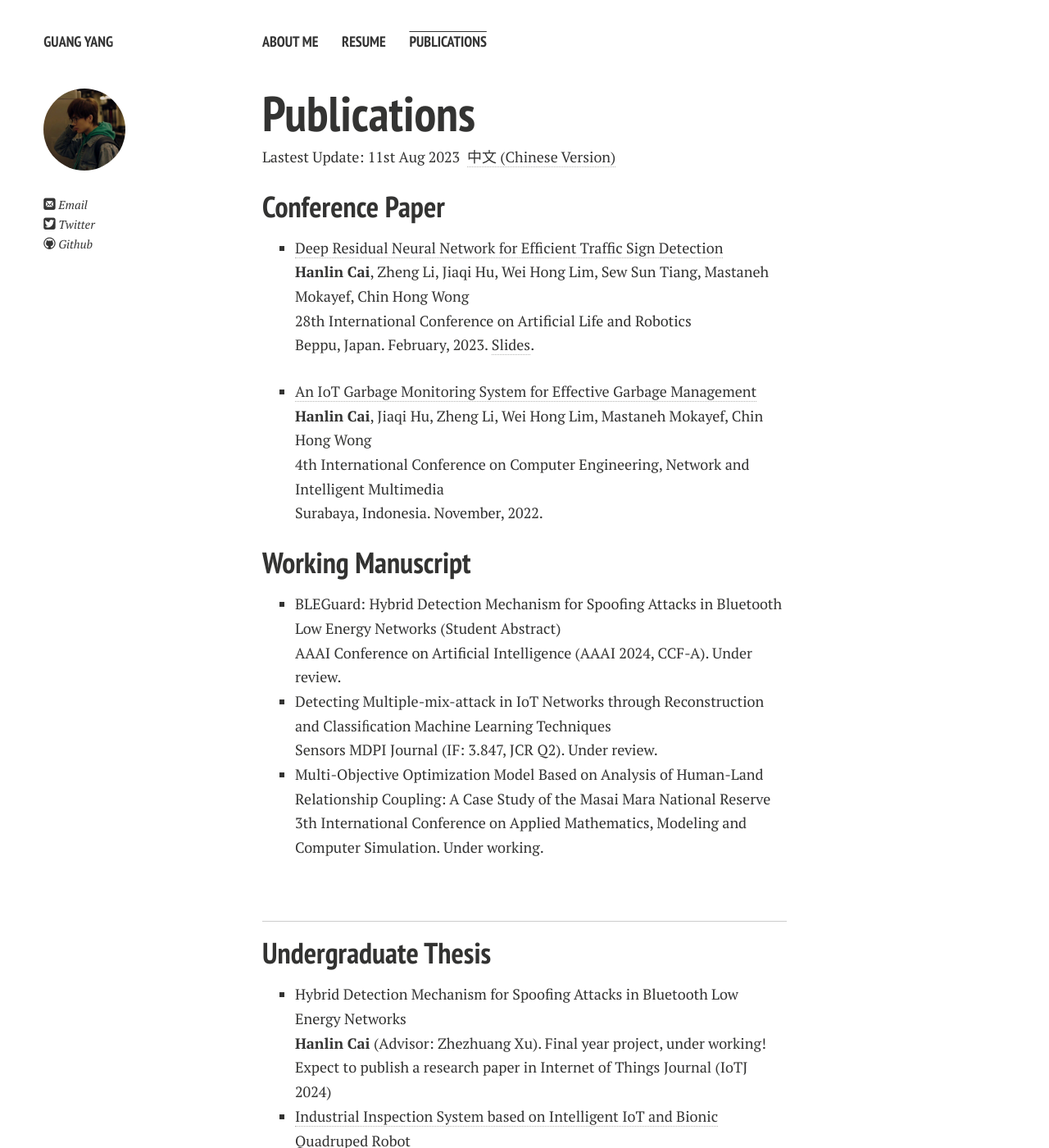
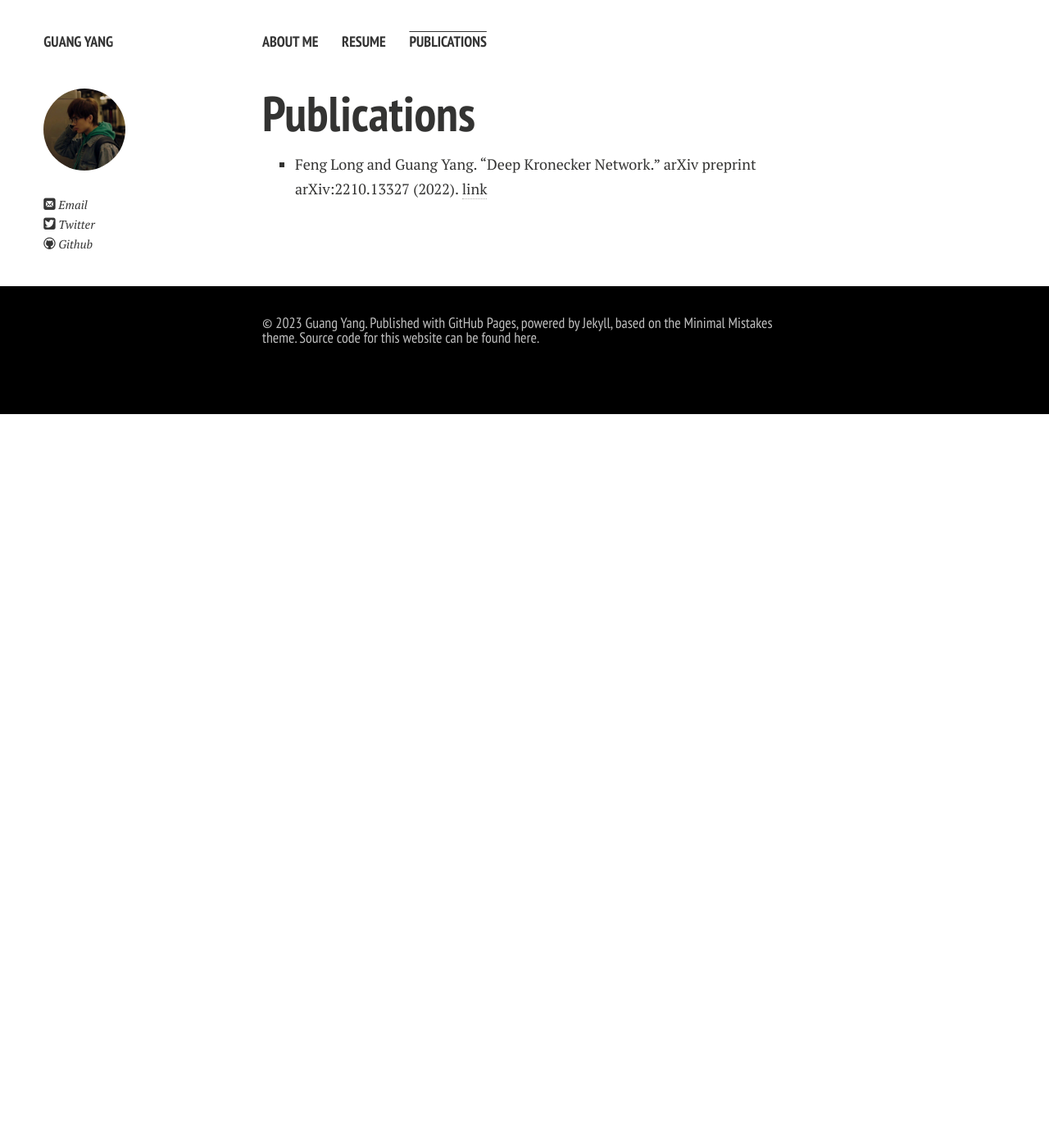
Before and after one commit to YLKnight/YLKnight.github.io, a Jekyll site: the page built from publications.md, in a window 1280 px wide and 1400 px high. Shown: the whole window at 82% size. Built offline with Jekyll 4.4.1, drawn with Linux system fonts in a browser that asks for light colours; nearby versions of some CDN libraries; comment, search, counter and statistics services are not loaded; a style sheet for code colours, icons or effects is not loaded; some of the changed text lies outside the part shown.

Commit message:
Update publications.md

```diff
--- a/publications.md
+++ b/publications.md
@@ -6,29 +6,4 @@ title: Publications
 
 # Publications
 
-Lastest Update: 11st Aug 2023&nbsp;  [中文 (Chinese Version)](https://caihanlin.com/file/publications-zh/)
-
-## Conference Paper
-
-- [Deep Residual Neural Network for Efficient Traffic Sign Detection](https://caihanlin.com/mypaper/202302ICAROB.pdf)<br>**Hanlin Cai**, Zheng Li, Jiaqi Hu, Wei Hong Lim, Sew Sun Tiang, Mastaneh Mokayef, Chin Hong Wong<br>28th International Conference on Artificial Life and Robotics<br>Beppu, Japan. February, 2023. [Slides](https://caihanlin.com/mypaper/slides/2023-ICAROB-Pre.pdf).<br>
-
-- [An IoT Garbage Monitoring System for Effective Garbage Management](https://caihanlin.com/mypaper/202208cenim.pdf)<br>**Hanlin Cai**, Jiaqi Hu, Zheng Li, Wei Hong Lim, Mastaneh Mokayef, Chin Hong Wong<br>4th International Conference on Computer Engineering, Network and Intelligent Multimedia<br>Surabaya, Indonesia. November, 2022.<br>
-
-## Working Manuscript
-
-- BLEGuard: Hybrid Detection Mechanism for Spoofing Attacks in Bluetooth Low Energy Networks (Student Abstract)<br>AAAI Conference on Artificial Intelligence (AAAI 2024, CCF-A). Under review.<br>
-- Detecting Multiple-mix-attack in IoT Networks through Reconstruction and Classiﬁcation Machine Learning Techniques<br>Sensors MDPI Journal (IF: 3.847, JCR Q2). Under review.<br>
-- Multi-Objective Optimization Model Based on Analysis of Human-Land Relationship Coupling: A Case Study of the Masai Mara National Reserve<br>3th International Conference on Applied Mathematics, Modeling and Computer Simulation. Under working.
-
-<br>
-
----
-
-## Undergraduate Thesis
-
-- Hybrid Detection Mechanism for Spoofing Attacks in Bluetooth Low Energy Networks<br>**Hanlin Cai** (Advisor: Zhezhuang Xu). Final year project, under working!<br>Expect to publish a research paper in Internet of Things Journal (IoTJ 2024)
-- [Industrial Inspection System based on Intelligent IoT and Bionic Quadruped Robot](https://caihanlin.com/mypaper/thesis/IP-thesis.pdf)<br>**Hanlin Cai** (Advisor: Zhezhuang Xu). Intern Program for Junior Students.<br>Industrial Placement Thesis in [Huading Tech](http://www.hdim.com.cn/) and [IACTIP Lab](https://dqxy.fzu.edu.cn/info/1023/2571.htm)<br>
-
-## Competition Paper
-
-- [Reshape the Crowning Glory of Maasai Mara](https://caihanlin.com/mypaper/modeling/202302COMAP.pdf)<br>**Hanlin Cai**, Yufei Wu, Wenxuan Luo (Advisor: Zhezhuang Xu)<br>Mathematical Contest In Modeling (COMAP 2023)<br>**Finalist Award** (Top 1% of all 20858 paper).<br>
+- Feng Long and Guang Yang. "Deep Kronecker Network." arXiv preprint arXiv:2210.13327 (2022). [link](https://arxiv.org/abs/2210.13327)
```
